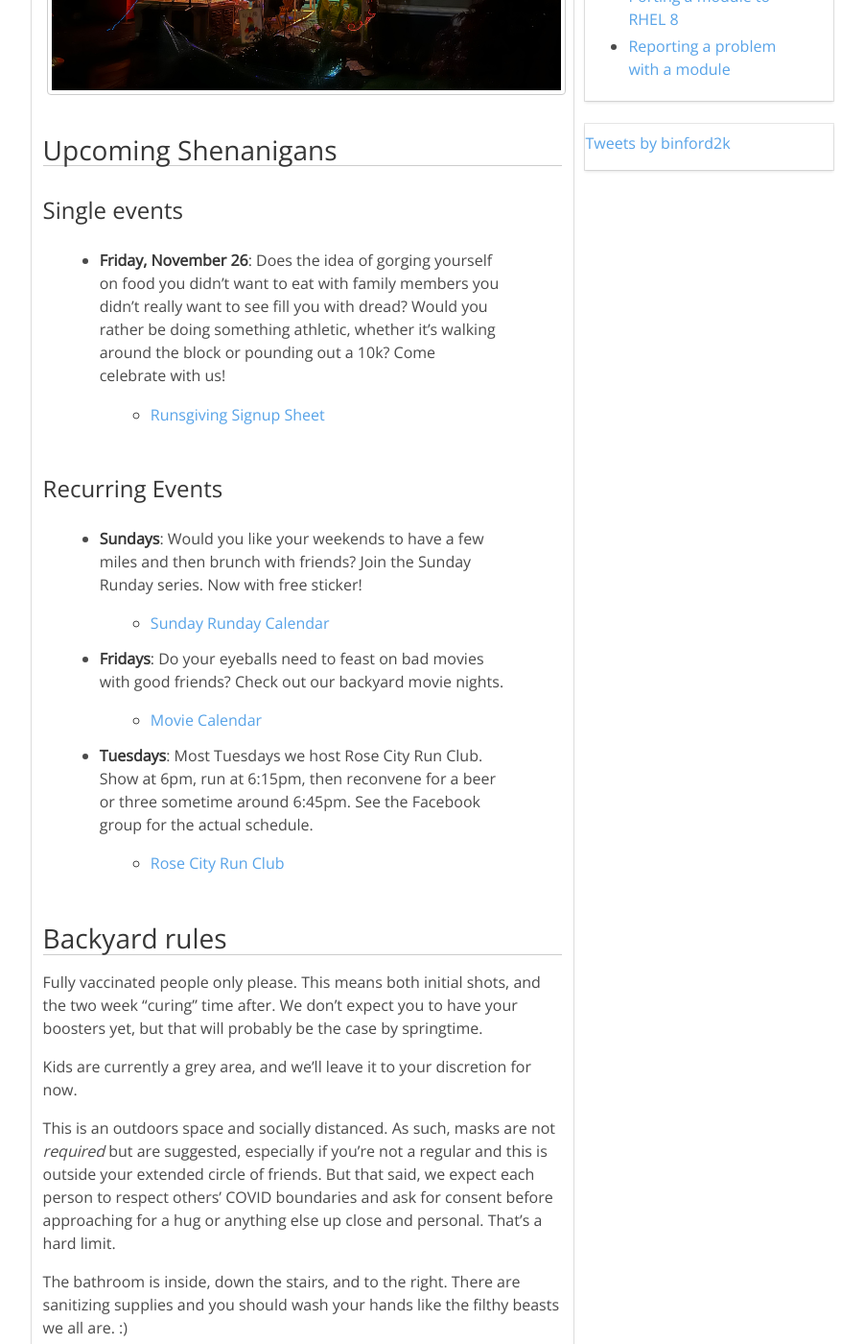
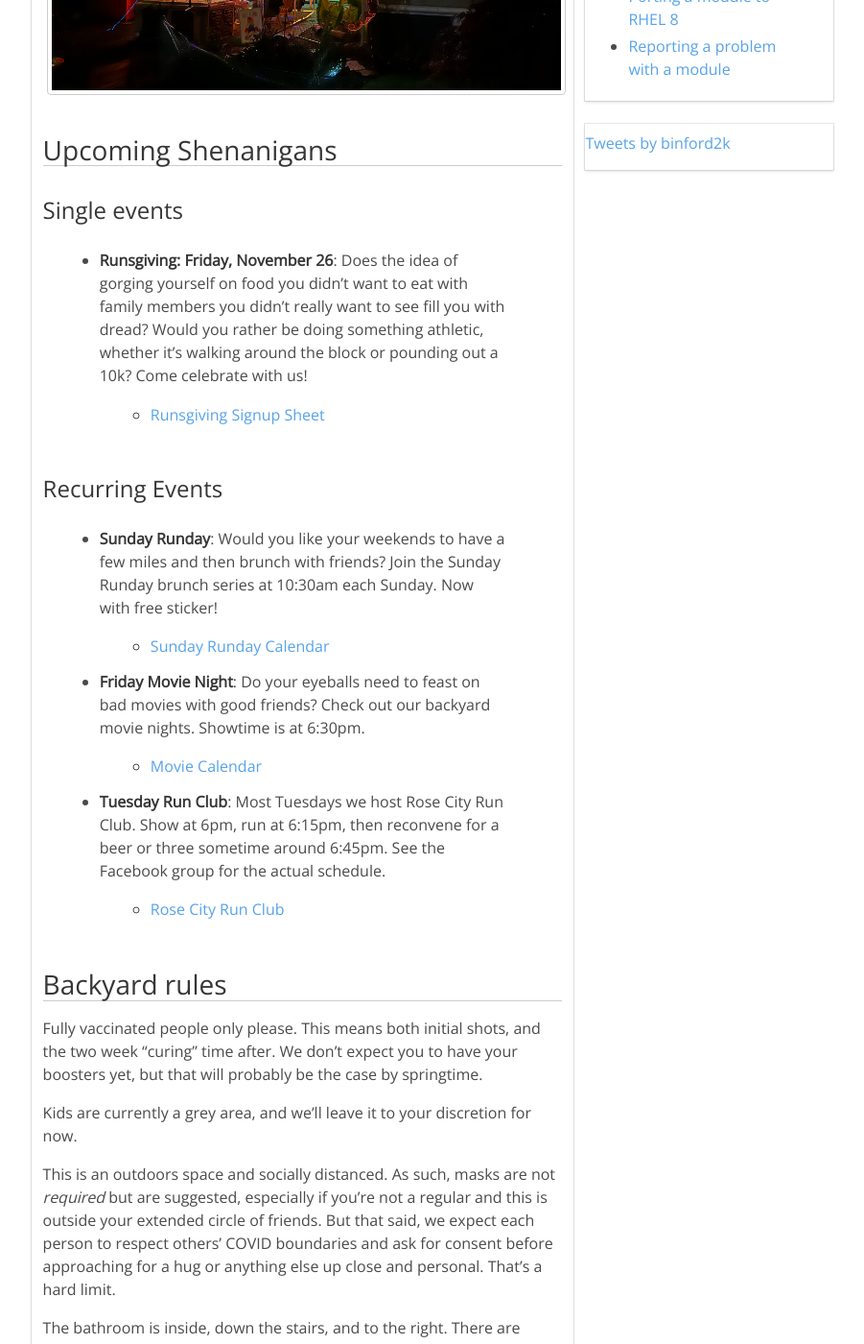
Before and after one commit to binford2k/binford2k.com, a Jekyll site: the page built from backyard.md, in a window 1280 px wide and 1400 px high, scrolled down 627 px. Shown: the whole window at 96% size, without its empty margins (183-1084 px from the left). Built offline with Jekyll 4.4.1, drawn with Linux system fonts in a browser that asks for light colours; comment, search, counter and statistics services are not loaded.

Commit message:
Update backyard.md

```diff
--- a/backyard.md
+++ b/backyard.md
@@ -17,16 +17,16 @@ invited to bring your own to add to the collective.
 
 ### Single events
 
-* **Friday, November 26**: Does the idea of gorging yourself on food you didn't want to eat with family members you didn't really want to see fill you with dread? Would you rather be doing something athletic, whether it's walking around the block or pounding out a 10k? Come celebrate with us!
+* **Runsgiving: Friday, November 26**: Does the idea of gorging yourself on food you didn't want to eat with family members you didn't really want to see fill you with dread? Would you rather be doing something athletic, whether it's walking around the block or pounding out a 10k? Come celebrate with us!
   * [Runsgiving Signup Sheet](https://docs.google.com/spreadsheets/d/1vaZP-1-Cidej-ZpI9iUCag8tfy696miAw6JF9BaVmnc/edit?usp=sharing)
 
 ### Recurring Events
 
-* **Sundays**: Would you like your weekends to have a few miles and then brunch with friends? Join the Sunday Runday series. Now with free sticker!
+* **Sunday Runday**: Would you like your weekends to have a few miles and then brunch with friends? Join the Sunday Runday brunch series at 10:30am each Sunday. Now with free sticker!
   * [Sunday Runday Calendar](https://docs.google.com/spreadsheets/d/1vaZP-1-Cidej-ZpI9iUCag8tfy696miAw6JF9BaVmnc/edit?usp=sharing)
-* **Fridays**: Do your eyeballs need to feast on bad movies with good friends? Check out our backyard movie nights.
+* **Friday Movie Night**: Do your eyeballs need to feast on bad movies with good friends? Check out our backyard movie nights. Showtime is at 6:30pm.
   * [Movie Calendar](https://docs.google.com/spreadsheets/d/1dvS1hVPiwiNV6u1ZhoIPTQc-Wa7ub_-LjHFjCoU8Yeo/edit?usp=sharing)
-* **Tuesdays**: Most Tuesdays we host Rose City Run Club. Show at 6pm, run at 6:15pm, then reconvene for a beer or three sometime around 6:45pm. See the Facebook group for the actual schedule.
+* **Tuesday Run Club**: Most Tuesdays we host Rose City Run Club. Show at 6pm, run at 6:15pm, then reconvene for a beer or three sometime around 6:45pm. See the Facebook group for the actual schedule.
   * [Rose City Run Club](https://www.facebook.com/groups/RoseCityRunClub)
 
 
```
